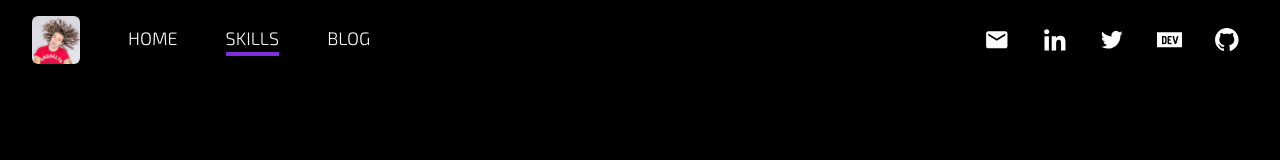
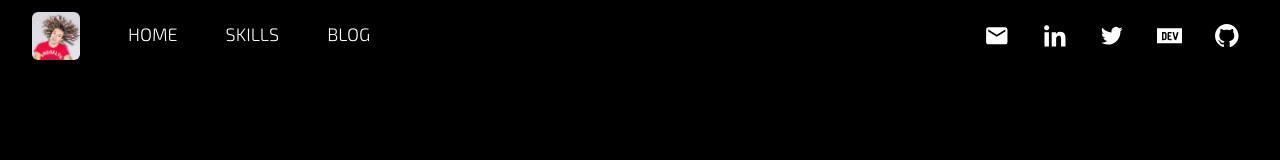
Before and after one commit to andberry/berry-website-nextjs, a Next.js app: page /skills in a window 1280 px wide. Shown: the top 160 px of the page. Built offline with nearby package versions, Linux system fonts and the light colour scheme; a web font is replaced by a local one; what tailwindcss-debug-screens would draw is missing.

Commit message:
Working on mobile nav, WIP

```diff
--- a/components/layout/header.tsx
+++ b/components/layout/header.tsx
@@ -7,21 +7,57 @@ import { links } from '../../data/links';
 import { IconContext } from 'react-icons';
 import { isActiveUrl } from '../../utils/nav';
 import { useRouter } from 'next/router';
-import { motion } from 'framer-motion';
+import { motion, Variant } from 'framer-motion';
+import { useState } from 'react';
+import { easings } from '../../utils/easings';
+
+const motionVariantMenu: { [key: string]: Variant } = {
+    hide: {
+        opacity: 0,
+        x: '-100%',
+        transition: {
+            type: 'tween',
+            ease: easings.easeOutCubic,
+            duration: 0.4,
+        },
+    },
+    show: {
+        opacity: 1,
+        x: 0,
+        transition: {
+            type: 'tween',
+            ease: easings.easeOutCubic,
+            duration: 0.4,
+        },
+    },
+};
+
+const motionVariantMenuItem: { [key: string]: Variant } = {
+    hide: { opacity: 0, x: -12 },
+    show: (i) => ({
+        opacity: 1,
+        x: 0,
+        transition: {
+            type: 'tween',
+            duration: 0.4,
+            ease: easings.easeOutCubic,
+            delay: i * 0.1 + 0.2,
+        },
+    }),
+};
 export default function Header() {
     const router = useRouter();
+    const [isMobileMenuOpen, setIsMobileMenuOpen] = useState(false);
 
     return (
         <header
             className={classnames(
                 'fixed top-0 left-0 w-full z-40',
-                'py-2 px-8 lg:py-0',
+                'py-2 px-8',
                 'bg-black0 text-white text-sm'
             )}
         >
-            <div
-                className={classnames('flex items-center justify-between h-20')}
-            >
+            <div className={classnames('flex items-center justify-between ')}>
                 <div className="flex items-center">
                     <div className="lg:mr-6">
                         <Link href="/" className="block w-12">
@@ -33,31 +69,21 @@ export default function Header() {
                         </Link>
                     </div>
 
-                    <nav
-                        id="main-menu"
-                        className={classnames(
-                            'fixed inset-0 lg:static',
-                            'flex items-center'
-                        )}
-                    >
+                    <nav className="hidden lg:block">
                         <ul
                             className={classnames(
-                                'lg:flex w-full',
-                                'text-center lg:text-left text-lg lg:text-base',
-                                'hidden lg:block'
+                                'flex w-full',
+                                'text-left text-base'
                             )}
                         >
                             {mainMenu.map((item, index) => (
-                                <li
-                                    key={index}
-                                    className="py-4 lg:py-0 lg:px-0"
-                                >
+                                <li key={index} className="py-0 px-0">
                                     <Link
                                         href={item.href}
                                         className={classnames(
-                                            'py-2 px-6 text-3xl',
-                                            'md:text-4xl lg:text-lg font-light uppercase font-exo2',
-                                            'hover:text-purple block'
+                                            'py-3 px-6 text-3xl',
+                                            'text-lg font-light uppercase font-exo2',
+                                            'hover:text-purple inline-block'
                                         )}
                                     >
                                         <div className="relative pb-1">
@@ -74,9 +100,54 @@ export default function Header() {
                             ))}
                         </ul>
                     </nav>
+
+                    <motion.nav
+                        variants={motionVariantMenu}
+                        animate={isMobileMenuOpen ? 'show' : 'hide'}
+                        className={classnames(
+                            'fixed inset-0 bg-black0',
+                            'flex flex-col justify-center',
+                            'lg:hidden'
+                        )}
+                    >
+                        <ul
+                            className={classnames(
+                                'w-full',
+                                'text-center text-lg'
+                            )}
+                        >
+                            {mainMenu.map((item, index) => (
+                                <motion.li
+                                    key={index}
+                                    className="py-4"
+                                    variants={motionVariantMenuItem}
+                                    custom={index}
+                                >
+                                    <Link
+                                        href={item.href}
+                                        className={classnames(
+                                            'py-3 px-6 text-3xl',
+                                            'md:text-4xl font-light uppercase font-exo2',
+                                            'hover:text-purple inline-block'
+                                        )}
+                                    >
+                                        <div className="relative pb-1">
+                                            <span>{item.title}</span>
+                                            {isActiveUrl(item.href, router) && (
+                                                <motion.div
+                                                    layoutId="mainNavActive"
+                                                    className="absolute bottom-0 left-0 w-full h-1 bg-purple"
+                                                />
+                                            )}
+                                        </div>
+                                    </Link>
+                                </motion.li>
+                            ))}
+                        </ul>
+                    </motion.nav>
                 </div>
 
-                <div className="relative z-40">
+                <div className="relative z-50">
                     <div className="hidden lg:flex lg:items-center gap-4">
                         <IconContext.Provider value={{ size: '1.6rem' }}>
                             {links.map((item, index) => {
@@ -98,23 +169,19 @@ export default function Header() {
                         </IconContext.Provider>
                     </div>
 
-                    <div className="block w-8 lg:hidden">
-                        <div className="mobile-menu-toggle">
-                            <button
-                                data-v-onclick="toggleMobileMenu"
-                                className="block"
-                            >
-                                <div
-                                    id="hamb-menu"
-                                    className="hamb w-8 h-6 flex flex-col justify-between overflow-hidden"
-                                >
-                                    <div className="hamb__item bg-white"></div>
-                                    <div className="hamb__item bg-white"></div>
-                                    <div className="hamb__item bg-white"></div>
-                                </div>
-                            </button>
-                        </div>
-                    </div>
+                    <button
+                        onClick={() => setIsMobileMenuOpen(!isMobileMenuOpen)}
+                        className={classnames(
+                            'w-8 h-7 lg:hidden',
+                            'flex flex-col justify-between'
+                        )}
+                    >
+                        {Array(3)
+                            .fill(0)
+                            .map((item, index) => (
+                                <div key={index} className="h-1 bg-lime" />
+                            ))}
+                    </button>
                 </div>
             </div>
         </header>
```
